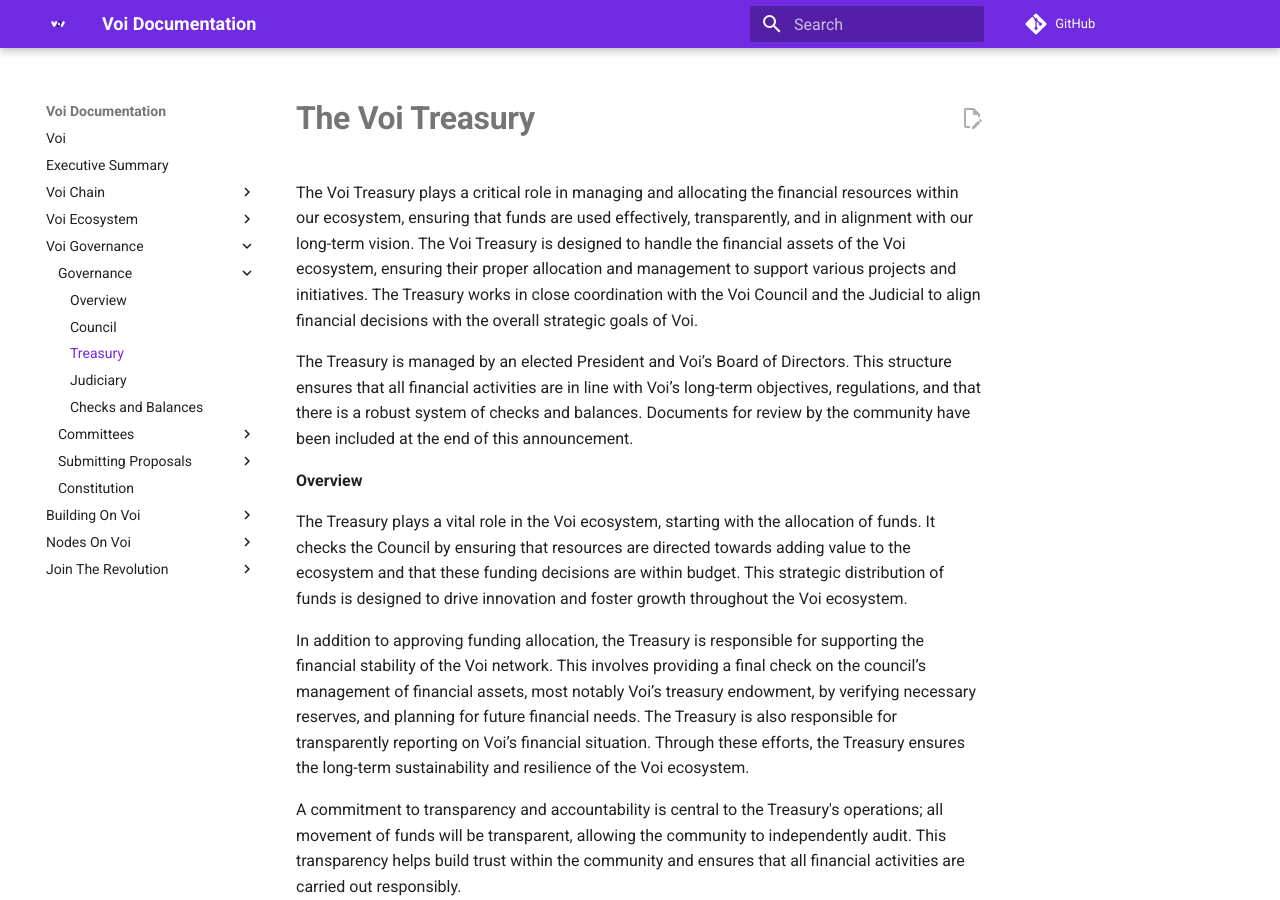
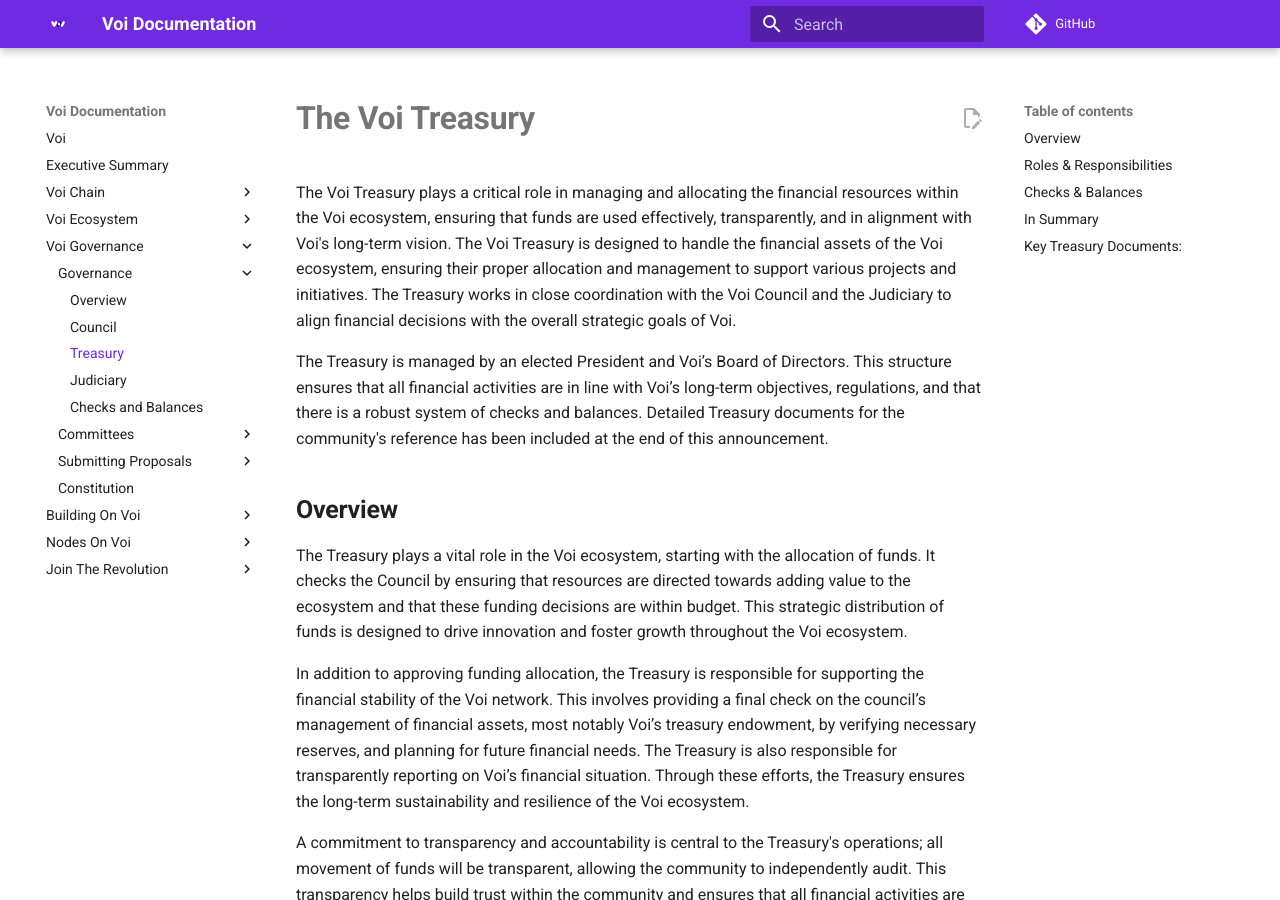
Before and after one commit to VoiNetwork/learn-more, an MkDocs documentation site: the page built from docs/governance/governance/treasury.md, in a window 1280 px wide and 900 px high. Built offline with MkDocs 1.6.1 and Material for MkDocs 9.7.7, drawn with Linux system fonts in a browser that asks for light colours; plug-ins that fetch from the network failed and are left out; comment, search, counter and statistics services are not loaded; some of the changed text lies outside the part shown.

Commit message:
Update treasury.md

```diff
--- a/docs/governance/governance/treasury.md
+++ b/docs/governance/governance/treasury.md
@@ -1,10 +1,10 @@
 # **The Voi Treasury**
 
-The Voi Treasury plays a critical role in managing and allocating the financial resources within our ecosystem, ensuring that funds are used effectively, transparently, and in alignment with our long-term vision. The Voi Treasury is designed to handle the financial assets of the Voi ecosystem, ensuring their proper allocation and management to support various projects and initiatives. The Treasury works in close coordination with the Voi Council and the Judicial to align financial decisions with the overall strategic goals of Voi.
+The Voi Treasury plays a critical role in managing and allocating the financial resources within the Voi ecosystem, ensuring that funds are used effectively, transparently, and in alignment with Voi's long-term vision. The Voi Treasury is designed to handle the financial assets of the Voi ecosystem, ensuring their proper allocation and management to support various projects and initiatives. The Treasury works in close coordination with the Voi Council and the Judiciary to align financial decisions with the overall strategic goals of Voi.
 
-The Treasury is managed by an elected President and Voi’s Board of Directors. This structure ensures that all financial activities are in line with Voi’s long-term objectives, regulations,  and that there is a robust system of checks and balances. Documents for review by the community have been included at the end of this announcement.
+The Treasury is managed by an elected President and Voi’s Board of Directors. This structure ensures that all financial activities are in line with Voi’s long-term objectives, regulations,  and that there is a robust system of checks and balances. Detailed Treasury documents for the community's reference has been included at the end of this announcement.
 
-**Overview**
+## **Overview**
 
 The Treasury plays a vital role in the Voi ecosystem, starting with the allocation of funds. It checks the Council by ensuring that resources are directed towards adding value to the ecosystem and that these funding decisions are within budget. This strategic distribution of funds is designed to drive innovation and foster growth throughout the Voi ecosystem.
 
@@ -12,14 +12,13 @@
 
 A commitment to transparency and accountability is central to the Treasury's operations; all movement of funds will be transparent, allowing the community to independently audit. This transparency helps build trust within the community and ensures that all financial activities are carried out responsibly.
 
-**Roles & Responsibilities**
+## **Roles & Responsibilities**
 
 Now let’s delve into the specific positions held within the Treasury.
 
 **_President_**
 
 The Voi President is a role elected by the greater Voi community. The President will hold the following powers:
-
 
 
 * **Financial Transparency**: The President reports on the financial health of the Voi Foundation, ensuring that funds are allocated efficiently and transparently.
@@ -30,20 +29,19 @@
 **_Board of Directors_**
 
 
-
 * **Final Approval**: The Board of Directors provide the final approval or veto on all financial proposals passed by the Council. The Director also keeps a check on the President to ensure the President is exercising their power appropriately. In this manner the Treasury ensures that all budgeting decisions, made predominantly by the Council, aligns with the strategic goals of Voi.
 
-**Checks & Balances**
+## **Checks & Balances**
 
 The Voi Treasury holds significant powers that serve as checks on the other branches of our governance system. For the Voi Council, the Treasury can veto legislation or decisions if they are not in the best interest of the blockchain's operational integrity or vision. The Treasury also ensures that Council decisions do not negatively impact the financial situation of the ecosystem.  Additionally, any impeachment decision by the Council must be approved by the Treasury, adding an extra layer of oversight. When it comes to constitutional amendments, the Treasury must approve any changes that have received unanimous approval from the Council, ensuring that both branches agree fully on such significant decisions.
 
 In relation to the Judicial branch, the Treasury also plays a crucial role. As the final approver of constitutional amendments that pass the Council’s review, the Treasury holds a substantial check on the Judicial power. Additionally, the Treasury ensures that policies are implemented in compliance with judicial interpretations, indirectly checking the practicality and enforceability of judicial decisions.
 
-**Conclusion**
+## **In Summary**
 
-The establishment and detailed structuring of the Voi Treasury are critical steps in enhancing our governance model. By ensuring the efficient and transparent management of our financial resources, we can support the continuous growth and stability of the Voi ecosystem. We are confident that the Treasury’s structure and functions will help us achieve our long-term goals and vision.
+The establishment and detailed structuring of the Voi Treasury are critical steps in enhancing our governance model. By ensuring the efficient and transparent management of our financial resources, we can support the continuous growth and stability of the Voi ecosystem.
 
-Thank you for your continued support and dedication to the Voi community. As mentioned, this is simply a first draft of how we envision the Treasury should operate. The key governance documents outlining the structure and functions of this branch of the government can be found below here:
+## **Key Treasury Documents:**
 
 [Structure & Function of Voi’s Treasury ](https://docs.google.com/document/d/15E2gsHM28Y7x2dIni_SBWNCILOjBLHVr1_Yh6rNWPXM/edit)
 
```
